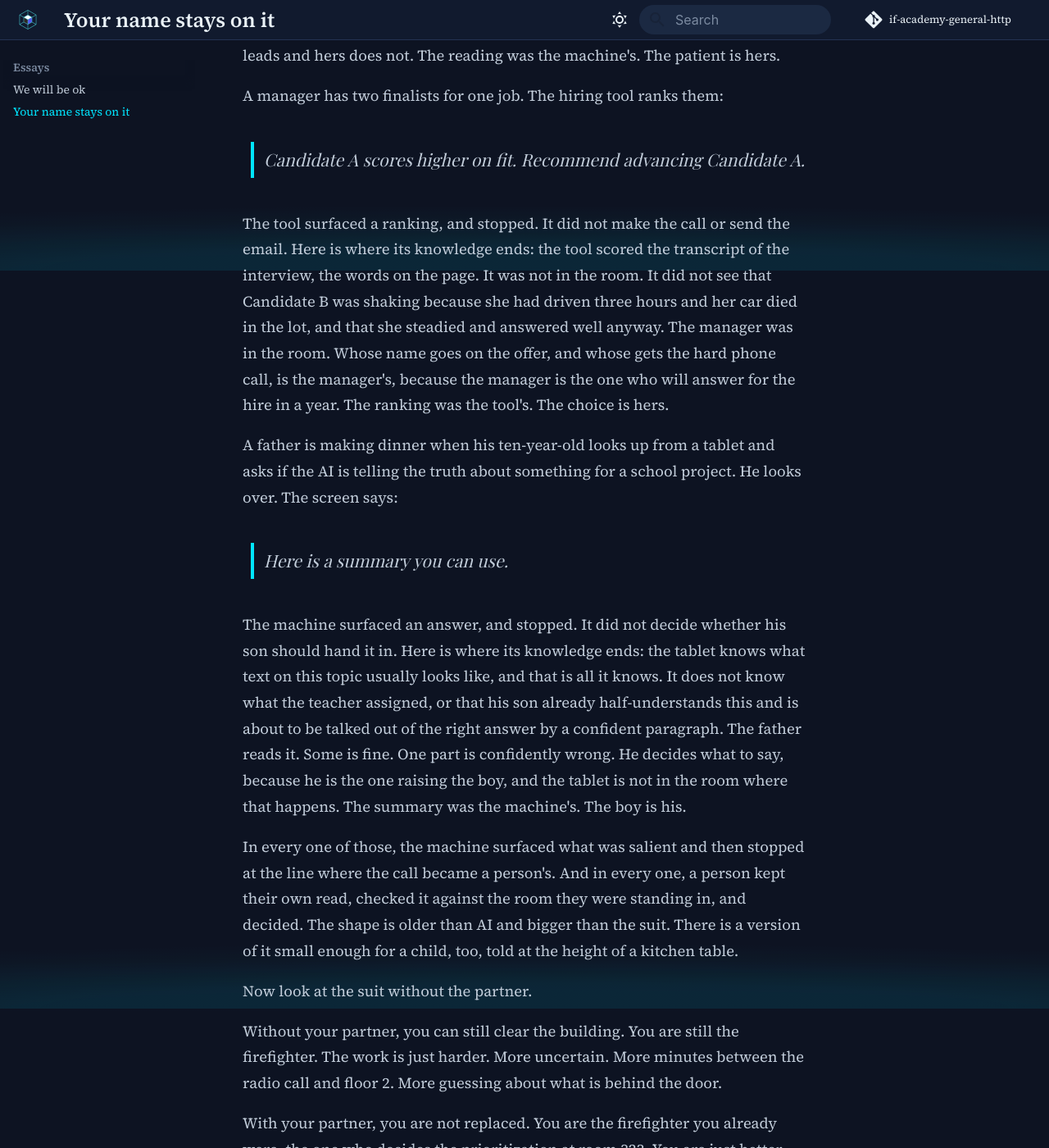
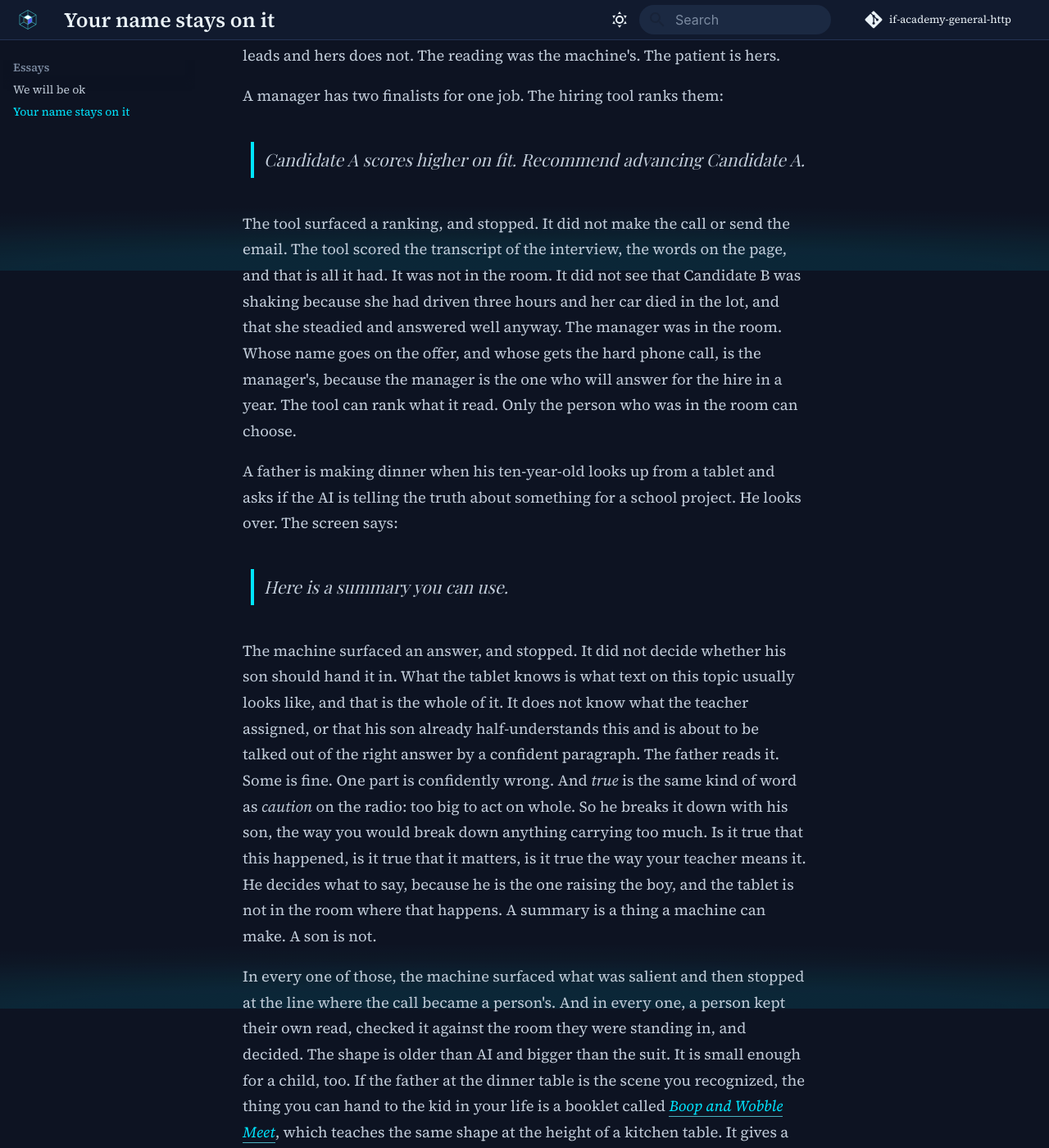
Before and after one commit to ImmersiveFusion/if-academy-general-http, an MkDocs documentation site: the page built from docs/essays/your-name-stays-on-it/index.md, in a window 1280 px wide and 1400 px high, scrolled down 4170 px. Shown: the whole window at 82% size. Built offline with MkDocs 1.6.1 and Material for MkDocs 9.7.7, drawn with Linux system fonts in a browser that asks for light colours; some web fonts are replaced; comment, search, counter and statistics services are not loaded; some of the changed text lies outside the part shown.

Commit message:
Publish essay: Your name stays on it (M-4 Oversight)
The general-tier arc's Oversight essay. Firefighter-and-partner scene
plus three quiet scenes (nurse, hiring manager, father) making the
accountability claim: a good AI partner is necessary, not sufficient;
the work of staying the one who decides stays yours.

Cleared the editorial gate (four refusals incl. aesthetic-superiority;
LB-2 three-part test in all four scenes; glance test) and the quality
gate (S-014 composite 0.920, 0 Critical) over an adversary re-review
(SP-085 e-008) and seven scored iterations (e-009). Close resolves on
accountability per b-005 R4; cross-tier vocabulary ("wobbly") borrowed
visibly from the kids booklet per the creed.

Co-Authored-By: Claude Opus 4.8 <noreply@anthropic.com>

```diff
--- a/docs/essays/your-name-stays-on-it/index.md
+++ b/docs/essays/your-name-stays-on-it/index.md
@@ -56,7 +56,7 @@ You keep your own read, and you make checking it cheap. You cross the call again
 
 None of this is comfortable, and it is not what anyone wants to do. Keeping your own read is slower; you will be tempted to drop it exactly when you are busiest, which is exactly when dropping it costs the most. And doing all of it does not make you immune. People who do everything right still get pulled by a confident wrong call now and then; the pull is real and it is partly in the wiring. The work does not make you safe. It only reduces the pull, and it is the only thing that does. Leaning on the radio because it is usually right is the thing that fails.
 
-There is a move buried in those two exchanges, and you can use it anywhere. *Proceed with caution* and *prioritize* are both vague, and you decomposed each one without noticing. *Caution* became the temperature of the door, the color of the smoke, the give in the floor. *Prioritize* became who, by which route, on whose authority. When a word in front of you is carrying too much, you break it into the parts that matter for the next thirty seconds. That is the same thing our first essay, *We will be ok*, did with the word *safe* at a kitchen table. The stakes here are louder. The move is identical.
+There is a move buried in those two exchanges, and you can use it anywhere. *Proceed with caution* and *prioritize* are both vague, and you decomposed each one without noticing. *Caution* became the temperature of the door, the color of the smoke, the give in the floor. *Prioritize* became who, by which route, on whose authority. When a word in front of you is carrying too much, you break it into the parts that matter for the next thirty seconds. That is the same thing our first essay, [*We will be ok*](../we-will-be-ok/index.md), did with the word *safe* at a kitchen table. The stakes here are louder. The move is identical.
 
 ---
 
@@ -72,15 +72,15 @@ A manager has two finalists for one job. The hiring tool ranks them:
 
 > Candidate A scores higher on fit. Recommend advancing Candidate A.
 
-The tool surfaced a ranking, and stopped. It did not make the call or send the email. Here is where its knowledge ends: the tool scored the transcript of the interview, the words on the page. It was not in the room. It did not see that Candidate B was shaking because she had driven three hours and her car died in the lot, and that she steadied and answered well anyway. The manager was in the room. Whose name goes on the offer, and whose gets the hard phone call, is the manager's, because the manager is the one who will answer for the hire in a year. The ranking was the tool's. The choice is hers.
+The tool surfaced a ranking, and stopped. It did not make the call or send the email. The tool scored the transcript of the interview, the words on the page, and that is all it had. It was not in the room. It did not see that Candidate B was shaking because she had driven three hours and her car died in the lot, and that she steadied and answered well anyway. The manager was in the room. Whose name goes on the offer, and whose gets the hard phone call, is the manager's, because the manager is the one who will answer for the hire in a year. The tool can rank what it read. Only the person who was in the room can choose.
 
 A father is making dinner when his ten-year-old looks up from a tablet and asks if the AI is telling the truth about something for a school project. He looks over. The screen says:
 
 > Here is a summary you can use.
 
-The machine surfaced an answer, and stopped. It did not decide whether his son should hand it in. Here is where its knowledge ends: the tablet knows what text on this topic usually looks like, and that is all it knows. It does not know what the teacher assigned, or that his son already half-understands this and is about to be talked out of the right answer by a confident paragraph. The father reads it. Some is fine. One part is confidently wrong. He decides what to say, because he is the one raising the boy, and the tablet is not in the room where that happens. The summary was the machine's. The boy is his.
+The machine surfaced an answer, and stopped. It did not decide whether his son should hand it in. What the tablet knows is what text on this topic usually looks like, and that is the whole of it. It does not know what the teacher assigned, or that his son already half-understands this and is about to be talked out of the right answer by a confident paragraph. The father reads it. Some is fine. One part is confidently wrong. And *true* is the same kind of word as *caution* on the radio: too big to act on whole. So he breaks it down with his son, the way you would break down anything carrying too much. Is it true that this happened, is it true that it matters, is it true the way your teacher means it. He decides what to say, because he is the one raising the boy, and the tablet is not in the room where that happens. A summary is a thing a machine can make. A son is not.
 
-In every one of those, the machine surfaced what was salient and then stopped at the line where the call became a person's. And in every one, a person kept their own read, checked it against the room they were standing in, and decided. The shape is older than AI and bigger than the suit. There is a version of it small enough for a child, too, told at the height of a kitchen table.
+In every one of those, the machine surfaced what was salient and then stopped at the line where the call became a person's. And in every one, a person kept their own read, checked it against the room they were standing in, and decided. The shape is older than AI and bigger than the suit. It is small enough for a child, too. If the father at the dinner table is the scene you recognized, the thing you can hand to the kid in your life is a booklet called [*Boop and Wobble Meet*](https://kids.immersivefusion.academy), which teaches the same shape at the height of a kitchen table. It gives a child one word for the confident paragraph that was wrong: *wobbly*. The tablet was wobbly; the boy and his father were steady. That is the whole of it, and a six-year-old can carry it. It is free to read and free to print.
 
 Now look at the suit without the partner.
 
@@ -90,12 +90,12 @@ With your partner, you are not replaced. You are the firefighter you already wer
 
 The work that is left is the work that was always going to be yours. The partner makes the work you do lighter. It does not do the work for you. And it does not, ever, take the call off your hands. When the report is written and the building is cold, the name on the decision is yours, not the radio's. That was true before the radio and it is true with it.
 
-So the partner can be good, and you can be glad of it, and none of that is the thing that keeps you safe. The thing that keeps you safe is that you stayed the firefighter. You kept your own read. You checked the call against the room. You decided. Your name stays on it, and because it does, the work stays yours to do well.
+So the partner can be good, and you can be glad of it, and none of that is the thing that keeps you safe. The thing that keeps you safe is that you stayed the firefighter. You kept your own read. You checked the call against the room. You decided.
 
-We will be ok. Not because the partner is good. Because we never stopped being the one who decides.
+We will be ok. Not because the partner is good, and not because we are. Because we never stopped being the one who decides, and the deciding is the work, and the work stays yours to do well. Your name stays on it.
 
 ---
 
 *by Immersive Fusion. Essays. Dated 2026-06-01.*
 
-*That kitchen-table version is a booklet called* Boop and Wobble Meet*, at [kids.immersivefusion.academy](https://kids.immersivefusion.academy). It is free to read, free to print, and was written for kids and the adults who read with them. Our editorial commitments, what we publish, what we don't, how we handle mistakes, are on the [About](../../about.md) page.*
+*Our editorial commitments, what we publish, what we don't, how we handle mistakes, are on the [About](../../about.md) page.*
```
